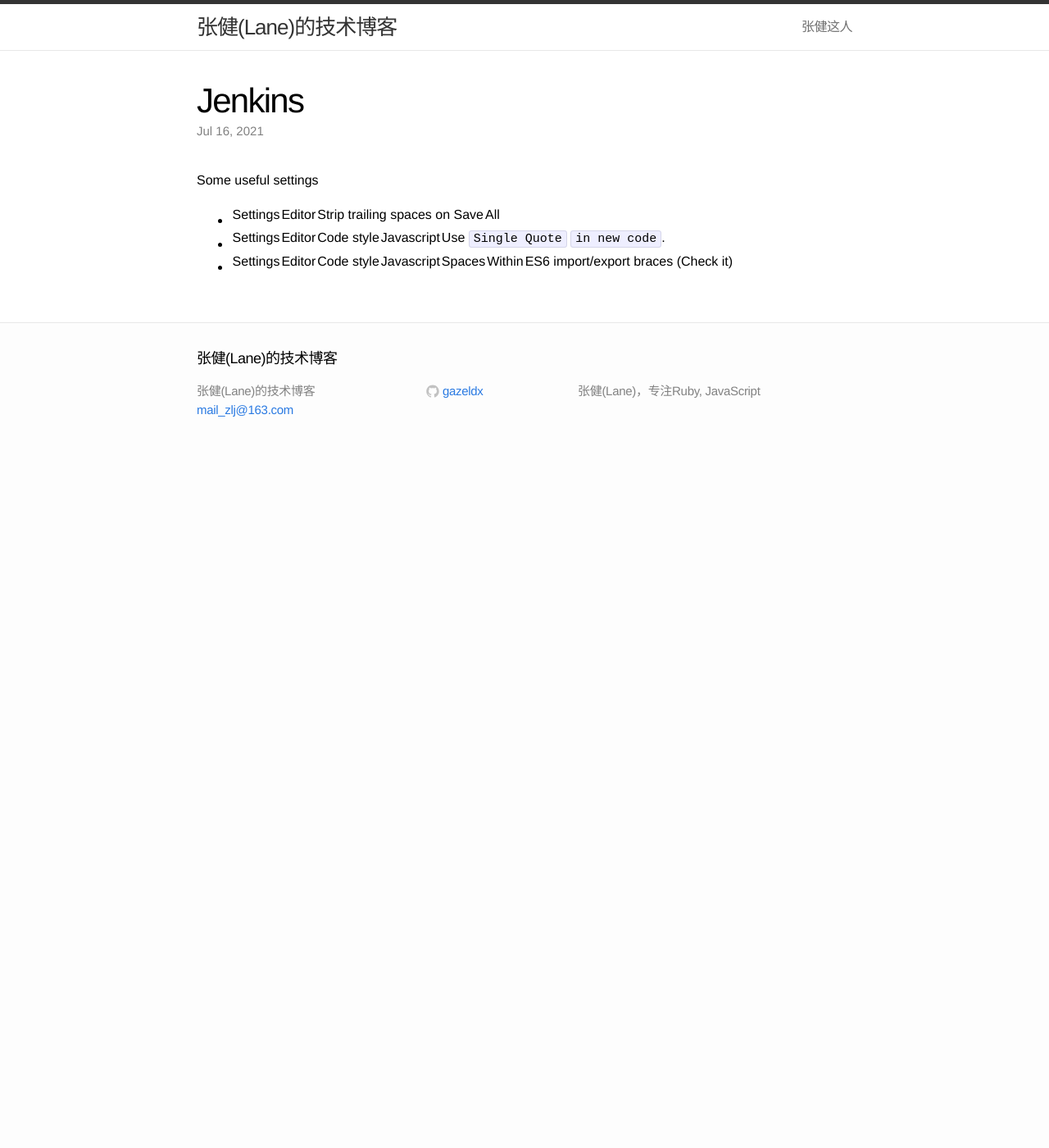
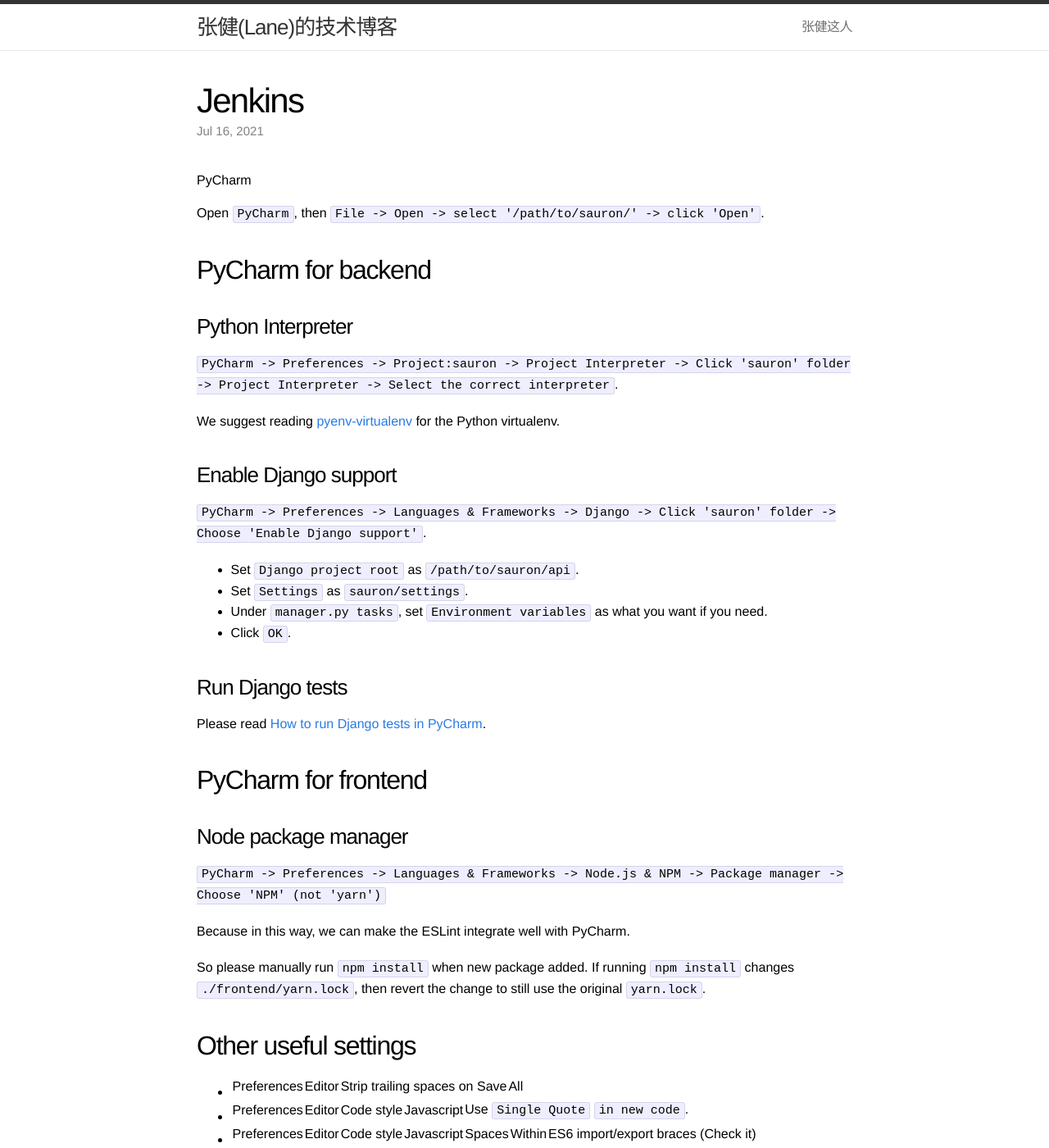
Before and after one commit to gazeldx/gazeldx.github.io, a Jekyll site: the page built from _posts/2021-07-16-jetbrain.markdown, in a window 1280 px wide and 1400 px high. Shown: the whole window at 82% size. Built offline with Jekyll 4.4.1, drawn with Linux system fonts in a browser that asks for light colours.

Commit message:
20210723

```diff
--- a/_posts/2021-07-16-jetbrain.markdown
+++ b/_posts/2021-07-16-jetbrain.markdown
@@ -5,7 +5,37 @@ date:   2021-07-16 21:11:11
 categories: JetBrain PyCharm
 ---
 
-# Some useful settings
-* Settings | Editor | Strip trailing spaces on Save | All
-* Settings | Editor | Code style | Javascript | Use `Single Quote` `in new code`.
-* Settings | Editor | Code style | Javascript | Spaces | Within | ES6 import/export braces (Check it)
+# PyCharm
+Open `PyCharm`, then `File -> Open -> select '/path/to/sauron/' -> click 'Open'`.
+
+## PyCharm for backend
+### Python Interpreter
+`PyCharm -> Preferences -> Project:sauron -> Project Interpreter -> Click 'sauron' folder ->
+Project Interpreter -> Select the correct interpreter`.
+
+We suggest reading [pyenv-virtualenv](https://lane1472.medium.com/how-to-switch-python-environments-gracefully-use-pyenv-b1cc50a133e9) for the Python virtualenv.
+
+### Enable Django support
+`PyCharm -> Preferences -> Languages & Frameworks -> Django -> Click 'sauron' folder ->
+Choose 'Enable Django support'`.
+* Set `Django project root` as `/path/to/sauron/api`.
+* Set `Settings` as `sauron/settings`.
+* Under `manager.py tasks`, set `Environment variables` as what you want if you need.
+* Click `OK`.
+
+### Run Django tests
+Please read [How to run Django tests in PyCharm](https://lane1472.medium.com/how-to-run-django-tests-in-pycharm-fccdfa718bbc).
+
+## PyCharm for frontend
+### Node package manager
+`PyCharm -> Preferences -> Languages & Frameworks -> Node.js & NPM -> Package manager -> Choose 'NPM' (not 'yarn')`
+
+Because in this way, we can make the ESLint integrate well with PyCharm.
+
+So please manually run `npm install` when new package added.
+If running `npm install` changes `./frontend/yarn.lock`, then revert the change to still use the original `yarn.lock`.
+
+## Other useful settings
+* Preferences | Editor | Strip trailing spaces on Save | All
+* Preferences | Editor | Code style | Javascript | Use `Single Quote` `in new code`.
+* Preferences | Editor | Code style | Javascript | Spaces | Within | ES6 import/export braces (Check it)
```
